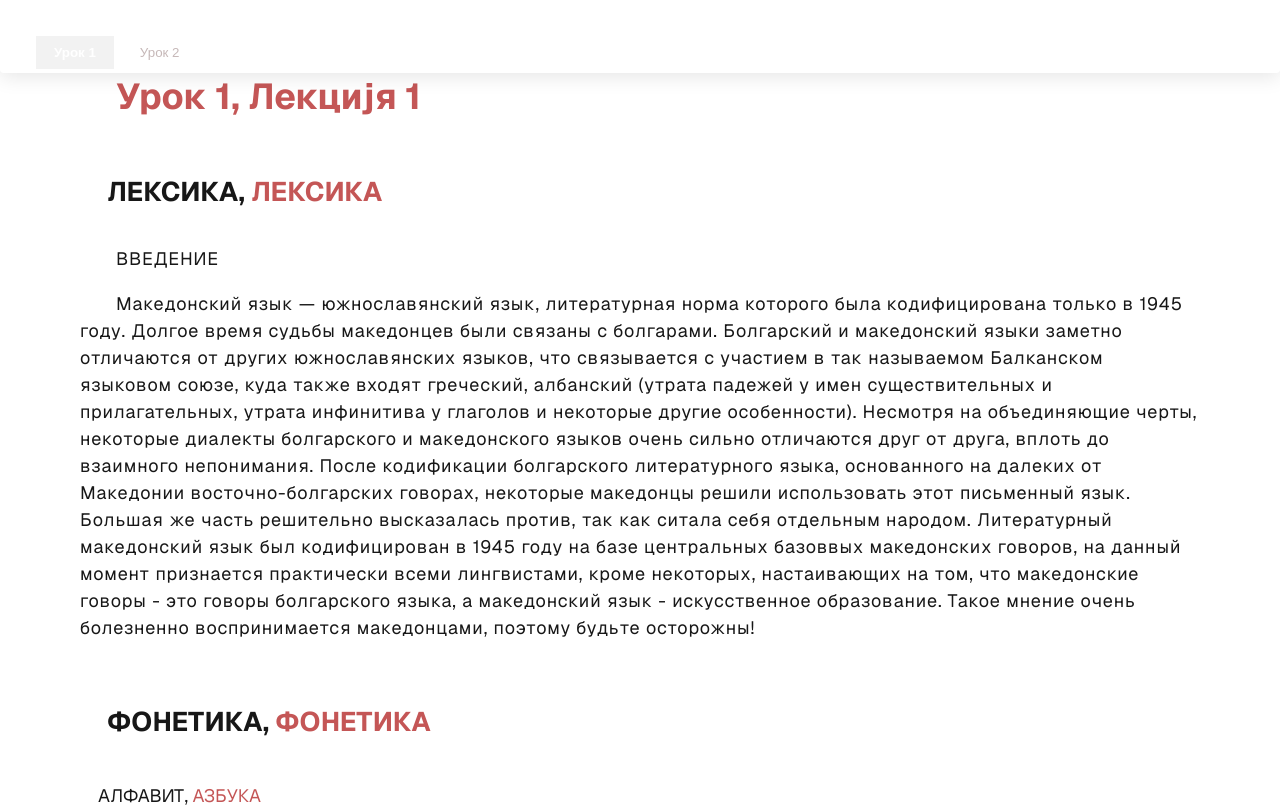
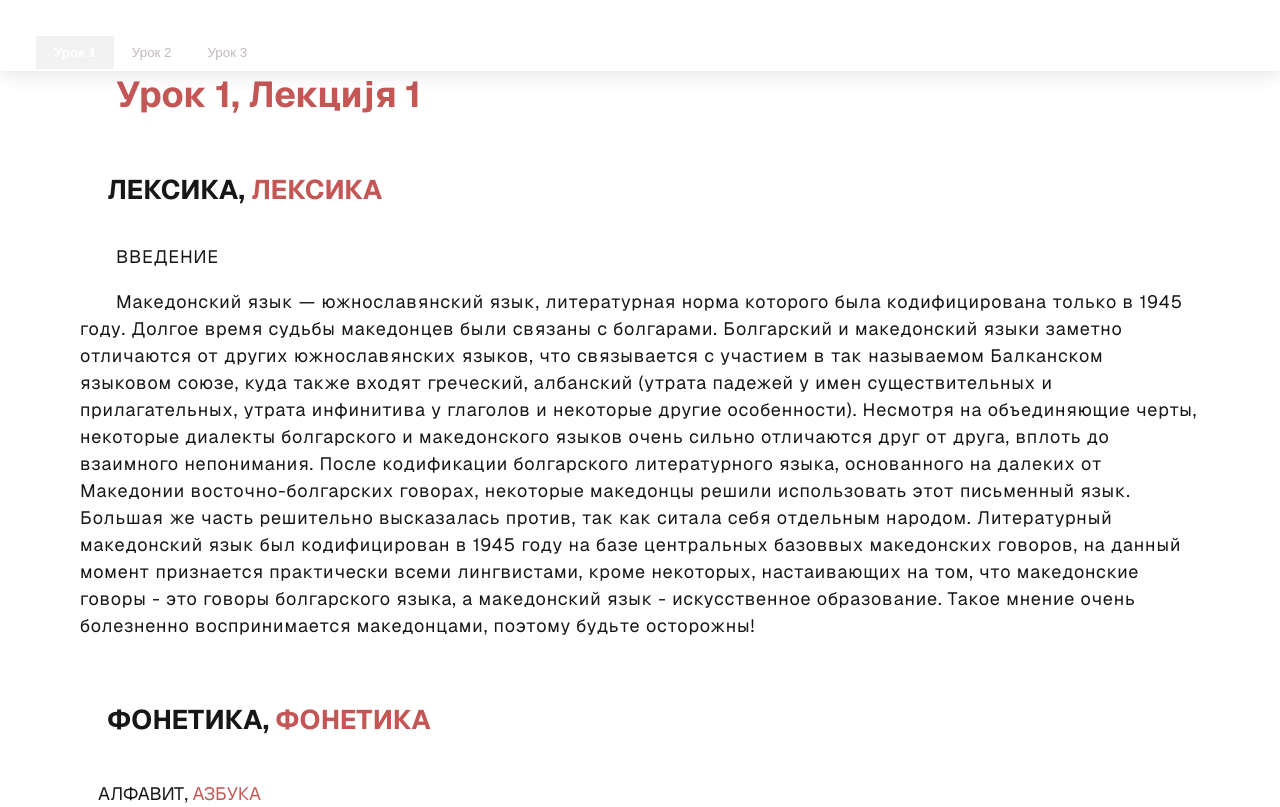
Before and after one commit to Andrey1914/mkd-self-teacher, a Next.js app: page / in a window 1280 px wide. Shown: the top 807 px of the page. Built offline with nearby package versions, Linux system fonts and the light colour scheme.

Commit message:
added third tab

```diff
--- a/app/page.tsx
+++ b/app/page.tsx
@@ -7,7 +7,7 @@ import type { Swiper as SwiperType } from "swiper";
 import "swiper/css";
 
 import styles from "./page.module.css";
-import { Lesson1, Lesson2 } from "@/components/Lessons";
+import { Lesson1, Lesson2, Lesson3 } from "@/components/Lessons";
 import { Header } from "@/components/app";
 
 export default function Home() {
@@ -17,6 +17,7 @@ export default function Home() {
   const lessons = [
     { title: "Урок 1", component: <Lesson1 /> },
     { title: "Урок 2", component: <Lesson2 /> },
+    { title: "Урок 3", component: <Lesson3 /> },
   ];
 
   const handleTabChange = (index: number) => {
@@ -38,7 +39,7 @@ export default function Home() {
           <Swiper
             onSlideChange={(swiper) => setActiveIndex(swiper.activeIndex)}
             onSwiper={(swiper) => (swiperRef.current = swiper)}
-            spaceBetween={50}
+            spaceBetween={0}
             slidesPerView={1}
             allowTouchMove
             initialSlide={activeIndex}
--- /dev/null
+++ b/components/Lessons/Lesson-3/Lecture/Intro.tsx
@@ -0,0 +1,35 @@
+import React from "react";
+
+import lesson3 from "@/prisma/lessons/lesson-3";
+
+import { formatText } from "@/utils";
+
+export default function Intro() {
+  const handledTypes = ["pay-attention"];
+
+  return (
+    <>
+      {Array.isArray(lesson3.title) && lesson3.title.length > 0 && (
+        <h1>{formatText(lesson3.title.join(", "))}</h1>
+      )}
+      {lesson3.sections?.map((section, i) => (
+        <section key={i} style={{ marginBottom: "2rem" }}>
+          {!handledTypes.includes(section.type) &&
+            (Array.isArray(section.title)
+              ? section.title.length > 0 && (
+                  <h2 style={{ margin: "1rem 0" }}>
+                    {formatText(section.title.join(", "))}
+                  </h2>
+                )
+              : section.title && <h2>{formatText(section.title)}</h2>)}
+
+          {Array.isArray(section.subtitle) && section.subtitle.length > 0 && (
+            <h3 style={{ margin: "2rem 0" }}>
+              {formatText(section.subtitle.join(", "))}
+            </h3>
+          )}
+        </section>
+      ))}
+    </>
+  );
+}
--- /dev/null
+++ b/components/Lessons/Lesson-3/Lecture/index.ts
@@ -0,0 +1 @@
+export { default as Intro } from "./Intro";
--- /dev/null
+++ b/components/Lessons/Lesson-3/Lesson3.tsx
@@ -0,0 +1,12 @@
+import React from "react";
+import { Intro } from "@/components/Lessons/Lesson-3/Lecture";
+
+const Lesson3 = () => {
+  return (
+    <>
+      <Intro />
+    </>
+  );
+};
+
+export default Lesson3;
--- a/components/Lessons/index.ts
+++ b/components/Lessons/index.ts
@@ -1,2 +1,3 @@
 export { default as Lesson1 } from "./Lesson-1/Lesson1";
 export { default as Lesson2 } from "./Lesson-2/Lesson2";
+export { default as Lesson3 } from "./Lesson-3/Lesson3";
--- a/components/app/Header/Header.module.css
+++ b/components/app/Header/Header.module.css
@@ -5,7 +5,6 @@
   backdrop-filter: blur(5px);
   -webkit-backdrop-filter: blur(5px);
   background-color: rgba(255, 255, 255, 0.1);
-  border-bottom: 1px solid rgba(255, 255, 255, 0.1);
   box-shadow: 0 4px 20px rgba(0, 0, 0, 0.1);
   text-align: center;
   border-radius: 0 0 4px 4px;
--- a/components/app/Tabs/Tabs.tsx
+++ b/components/app/Tabs/Tabs.tsx
@@ -9,19 +9,17 @@ const Tabs = ({ tabs, activeIndex, onChange }: TabsProps) => {
   return (
     <div
       style={{
-        borderBottom: "1px solid rgba(255, 255, 255, 0.2)",
         overflowX: "auto",
         whiteSpace: "nowrap",
       }}
     >
-      <Swiper slidesPerView="auto" spaceBetween={8}>
+      <Swiper slidesPerView="auto" spaceBetween={0}>
         {tabs.map((tab, index) => (
           <SwiperSlide
             key={index}
             style={{
               width: "auto",
               flexShrink: 0,
-              margin: 0,
             }}
           >
             <button
--- /dev/null
+++ b/prisma/lessons/lesson-3.ts
@@ -0,0 +1,44 @@
+// import { vocabulary } from "@/prisma/lessons/vocabulary/lesson-3";
+// import { dialogueBlock } from "@/prisma/lessons/dialogues/lesson-3";
+// import {
+//   exercise1,
+//   exercise2,
+//   exercise3,
+//   exercise4,
+//   exercise5,
+//   exercise6,
+//   exercise7,
+//   exercise8,
+// } from "@/prisma/lessons/exercises/lesson-3";
+
+const lesson3 = {
+  title: [`<span>Урок 3, Лекциjя 3</span>`],
+  slug: "lesson-3",
+  sections: [
+    {
+      type: "lecture",
+      title: [`ЗНАКОМСТВО`, `<span>ЗАПОЗНАВАЊЕ</span>`],
+      subtitle: [`ЛЕКСИКА`, `<span>ЛЕКСИКА</span>`],
+    },
+  ],
+  //   paragraph: [
+
+  //   ],
+  //   vocabulary: [vocabulary],
+  //   dialogues: [dialogueBlock],
+  //   tables: [
+
+  //   ],
+  //   exercises: [
+  //     exercise1,
+  //     exercise2,
+  //     exercise3,
+  //     exercise4,
+  //     exercise5,
+  //     exercise6,
+  //     exercise7,
+  //     exercise8,
+  //   ],
+};
+
+export default lesson3;
```
Also changed, not shown: prisma/lessons/index.ts (+4 -3 lines).
